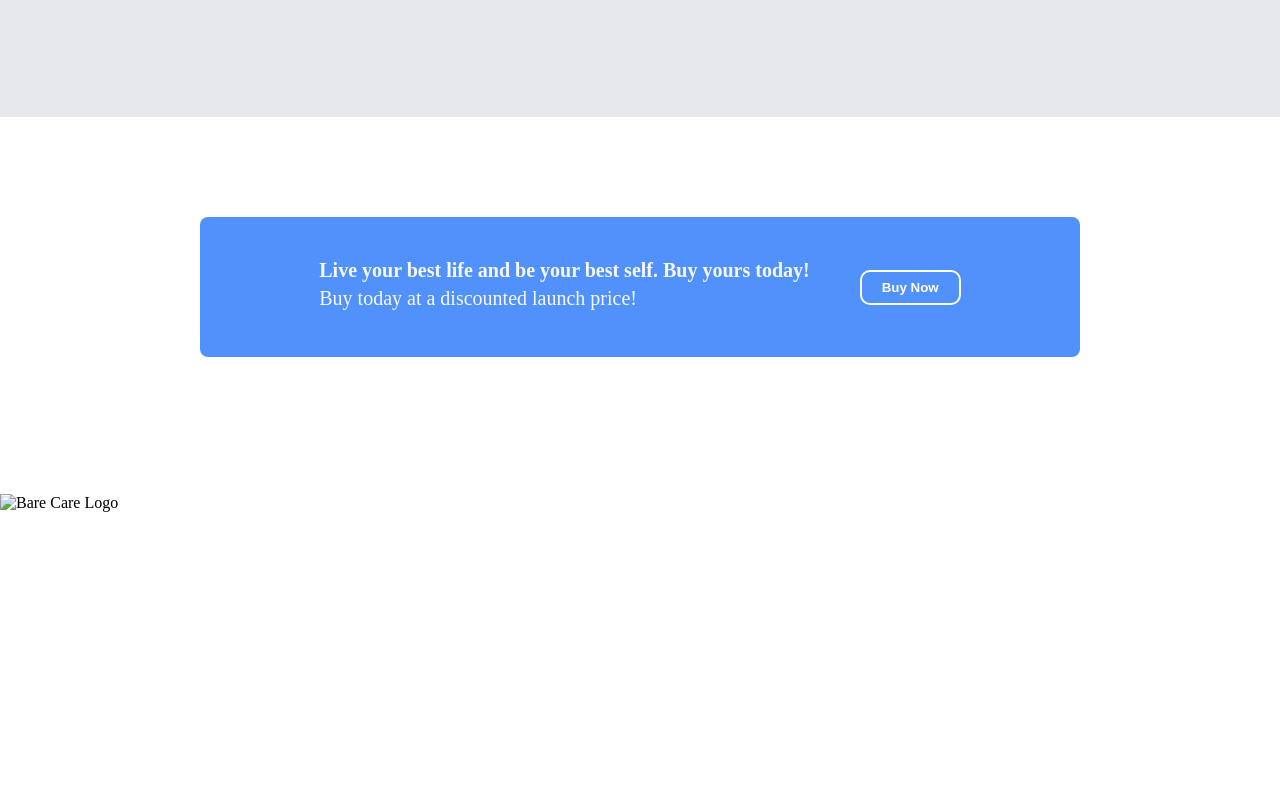
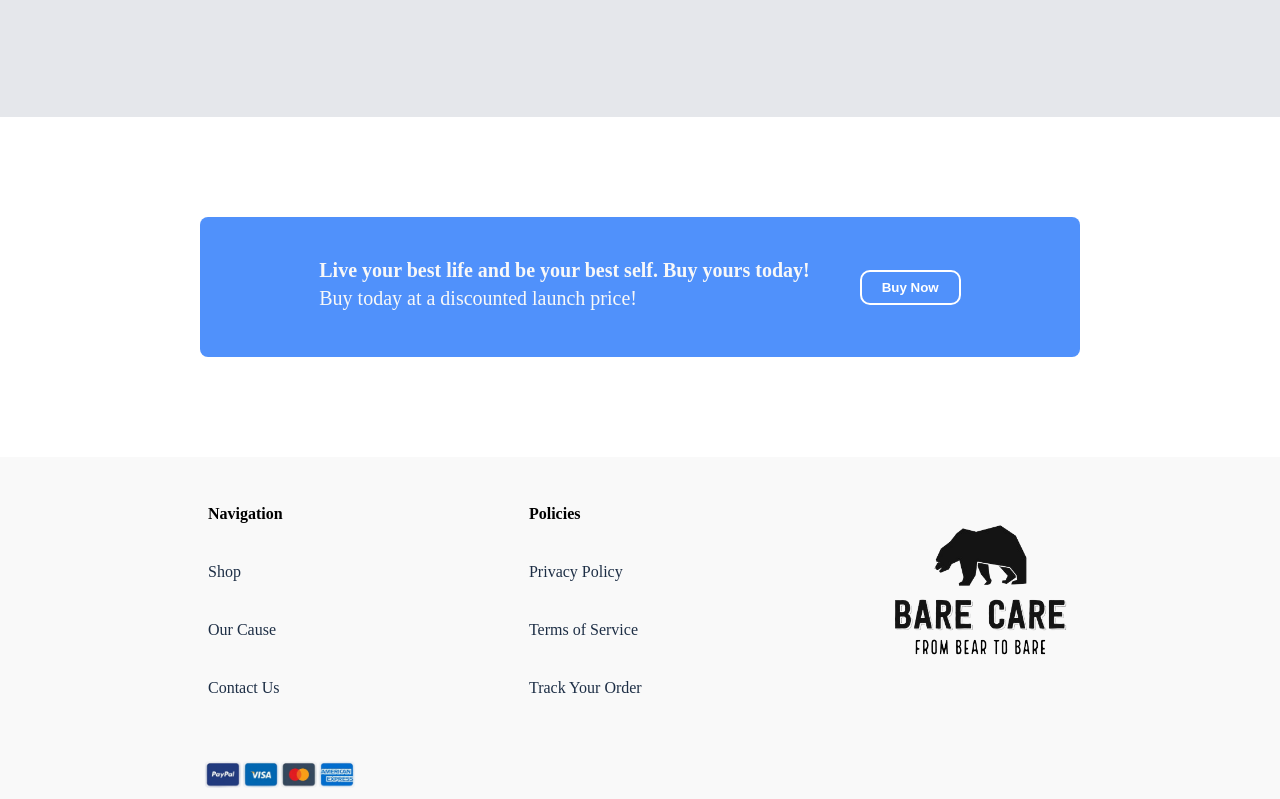
Before and after one commit to joshuazhou08/Landing-Page, a plain HTML site: page index.html in a window 1280 px wide. Shown: the part 1319-2118 px from the top of the page. Before the commit the page ends 1868 px from the top, so only its background shows below. Drawn offline with nearby package versions, Linux system fonts and the light colour scheme.

Commit message:
Style the footer with CSS
Remove the background of the footer logo. Add flex styling to the links
and add credit card icons at the bottom.

```diff
--- a/index.html
+++ b/index.html
@@ -60,16 +60,21 @@
         </div>
         <div class="footer">
             <ul class="left-links">
+                <li><strong>Navigation</strong></li>
                 <li><a href="">Shop</a></li>
                 <li><a href="">Our Cause</a></li>
                 <li><a href="">Contact Us</a></li>
             </ul>
-            <img src="images/Logo" alt="Bare Care Logo">
             <ul class="right-links">
+                <li><strong>Policies</strong></li>
                 <li><a href="">Privacy Policy</a></li>
                 <li><a href="">Terms of Service</a></li>
                 <li><a href="">Track Your Order</a></li>
             </ul>
+            <img src="images/Logo-removebg-preview.png" alt="Bare Care Logo">
+        </div>
+        <div class="credit-cards">
+            <img class = "credit" src="images/CardIcons.png" alt="Credit card icons">
         </div>
     </div>
 </body>
--- a/style.css
+++ b/style.css
@@ -145,3 +145,32 @@ a {
     border-radius: 10px;
 
 }
+.footer {
+    display: flex;
+    padding: 40px 200px;
+    justify-content: space-between;
+    flex-shrink: 0;
+    background-color: #f9f9f9;
+}
+.footer a{
+    color: #1d2e45;
+    font-size: 16px;
+}
+.footer > img{
+    max-width: 200px;
+    max-height: 200px;
+}
+.footer > .left-links, .footer > .right-links{
+    display: flex;
+    flex-direction: column;
+    gap: 40px;
+}
+.credit-cards{
+    background-color: #f9f9f9;
+}
+.credit{
+    margin-left: 180px;
+    width: 200px;
+    height: 50px;
+    object-fit: cover;
+}
```
Also changed, not shown: images/CardIcons.png (added), images/Logo-removebg-preview.png (added), 1 other file.
